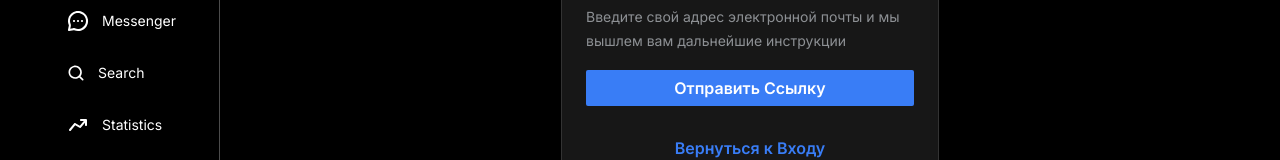
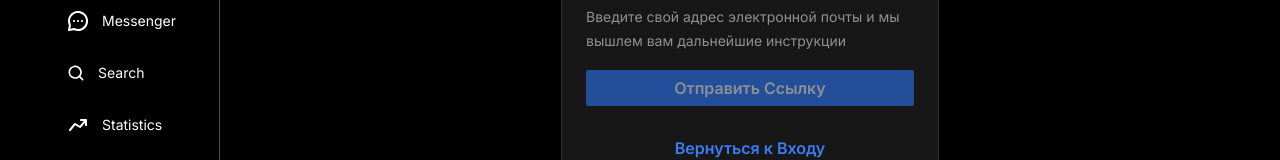
Before and after one commit to Kravchenko-Sergey/inctagram, a Next.js app: page /auth/forgot-password in a window 1280 px wide. Shown: the part 308-468 px from the top of the page. Built offline with nearby package versions, Linux system fonts and the light colour scheme; no server answers.

Commit message:
[IN-18] add recover password mutation

```diff
--- a/src/api/auth-api/auth.api.ts
+++ b/src/api/auth-api/auth.api.ts
@@ -103,4 +103,5 @@ export const {
   useRegistrationMutation,
   useVerifyMailMutation,
   useResendEmailMutation,
+  useRecoverPasswordMutation,
 } = authAPI
--- a/src/components/forgot-password/forgot-password.tsx
+++ b/src/components/forgot-password/forgot-password.tsx
@@ -5,6 +5,7 @@ import { Controller, useForm } from 'react-hook-form'
 
 import s from './forgot-password.module.scss'
 
+import { useRecoverPasswordMutation } from '@/api/auth-api/auth.api'
 import { Button } from '@/components/button'
 import { Card } from '@/components/card'
 import { ControlledTextField } from '@/components/controlled/controlled-text-field'
@@ -14,12 +15,15 @@ import { Typography } from '@/components/typography'
 import { PATH } from '@/consts/route-paths'
 import { useTranslation } from '@/hooks/use-translation'
 import { forgotPasswordSchema, ForgotPasswordSchemaType } from '@/schemas/forgotPasswordSchema'
+import { RegisterFormType } from '@/schemas/registrationSchema'
+import { RegisterError } from '@/types'
 
 const ForgotPasswordPageComponent = memo(() => {
   const { t } = useTranslation()
   const [isLinkSent, setIsLinkSent] = useState(false)
   const [isModalOpen, setIsModalOpen] = useState(false)
   const recaptchaRef = React.createRef()
+  const [recover] = useRecoverPasswordMutation()
 
   const {
     reset,
@@ -31,11 +35,29 @@ const ForgotPasswordPageComponent = memo(() => {
     mode: 'onBlur',
   })
 
-  const onSubmit = (data: ForgotPasswordSchemaType) => {
-    console.log(data)
-    setIsModalOpen(true)
-    setIsLinkSent(true)
-  }
+  // const onSubmit = (data: ForgotPasswordSchemaType) => {
+  //   console.log(data)
+  //   setIsModalOpen(true)
+  //   setIsLinkSent(true)
+  // }
+
+  const onSubmit = useCallback(
+    async (data: ForgotPasswordSchemaType) => {
+      try {
+        await recover({
+          email: data.email,
+          recaptcha: data.recaptcha,
+        }).unwrap()
+        setIsModalOpen(true)
+        setIsLinkSent(true)
+      } catch (e: unknown) {
+        const error = e as RegisterError
+
+        console.log(error)
+      }
+    },
+    [recover]
+  )
 
   const handleCloseModal = useCallback(() => {
     setIsModalOpen(false)
@@ -61,7 +83,13 @@ const ForgotPasswordPageComponent = memo(() => {
           {isLinkSent && (
             <Typography className={s.linkSent}>{t.auth.passwordRecoveryLinkSent}</Typography>
           )}
-          <Button variant={'primary'} fullWidth={true} className={s.submitBtn} type={'submit'}>
+          <Button
+            disabled={!isValid}
+            variant={'primary'}
+            fullWidth={true}
+            className={s.submitBtn}
+            type={'submit'}
+          >
             <Typography variant={'semi-bold_small_text'}> {t.auth.sendLink} </Typography>
           </Button>
           <Button variant="link" href={PATH.LOGIN} className={s.returnBtn}>
```
